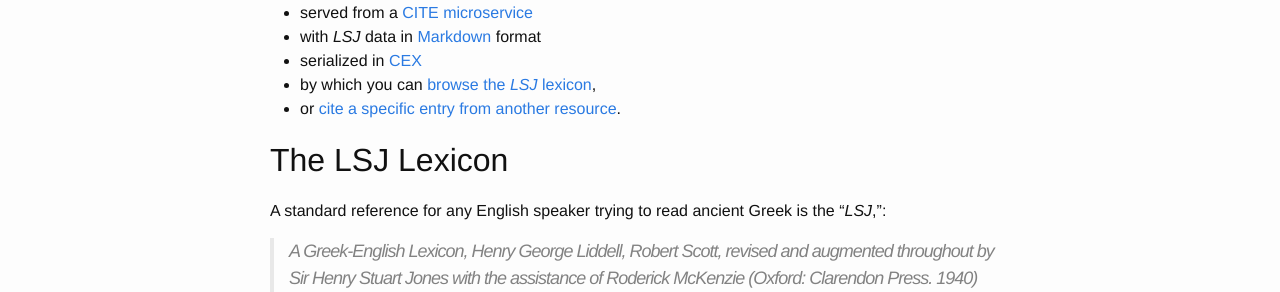
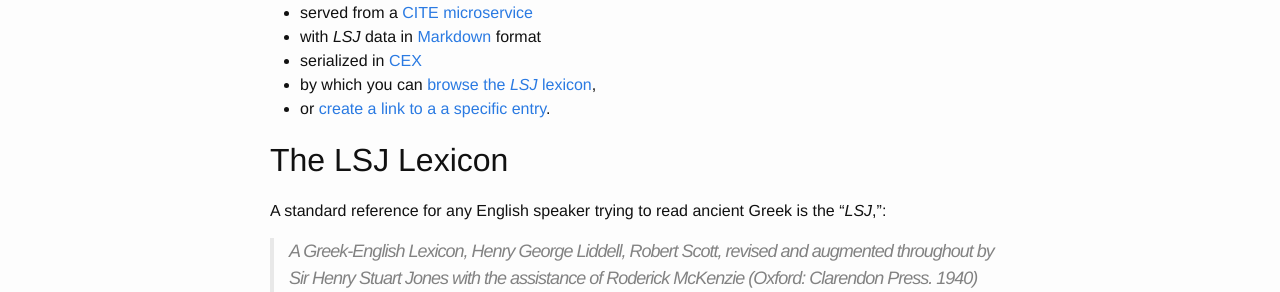
Before and after one commit to Eumaeus/Eumaeus.github.io, a Jekyll site: the page built from _posts/2018-10-30-lsj.markdown, in a window 1280 px wide and 900 px high. Shown: the part 403-695 px from the top of the window. Built offline with Jekyll 4.4.1, drawn with Linux system fonts in a browser that asks for light colours.

Commit message:
Adding lsj

```diff
--- a/_posts/2018-10-30-lsj.markdown
+++ b/_posts/2018-10-30-lsj.markdown
@@ -13,7 +13,7 @@ title: Liddel-Scott Lexicon in the CITE Architecture
 - with *LSJ* data in [Markdown](https://daringfireball.net/projects/markdown/syntax) format
 - serialized in [CEX](https://cite-architecture.github.io/citedx/CEX-spec-3.0.1/)
 - by which you can [browse the *LSJ* lexicon](http://folio2.furman.edu/lsj/index.html),
-- or [cite a specific entry from another resource](http://folio2.furman.edu/lsj/index.html?urn=urn:cite2:hmt:lsj.markdown:n42827).
+- or [create a link to a a specific entry](http://folio2.furman.edu/lsj/index.html?urn=urn:cite2:hmt:lsj.markdown:n42827).
 
 ## The LSJ Lexicon
 
```
